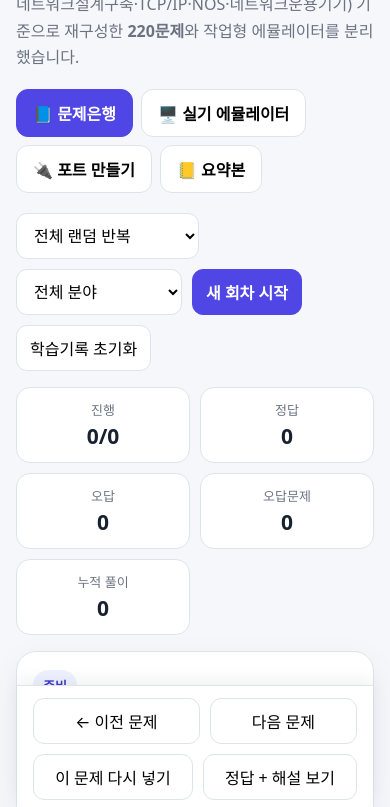
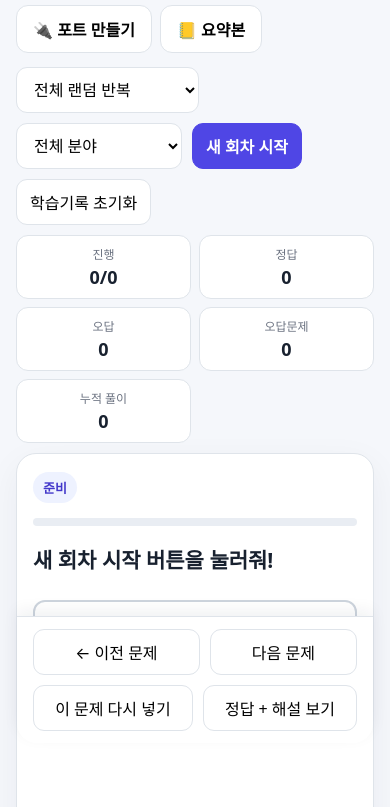
Before and after one commit to soobzzi/study, a plain HTML site: page index.html in a window 390 px wide. Shown: the part 101-908 px from the top of the page. Drawn offline with Linux system fonts and the light colour scheme.

Commit message:
style: 상단 영역을 더 간결하게 정리
- 제목 아래 긴 설명 문구 제거, 제목 글씨를 작게 줄임
- 모바일 전용 h1 크기 재정의(이전 수정에서 누락되어 다시 커지던 부분)를 제거
- 진행 통계 카드 패딩/여백을 줄여 위쪽 공간을 더 적당하게 보이도록 조정

```diff
--- a/index.html
+++ b/index.html
@@ -9,16 +9,16 @@
 *{box-sizing:border-box}
 html{overscroll-behavior-y:contain}
 body{margin:0;background:var(--bg);font-family:system-ui,-apple-system,"Segoe UI","Noto Sans KR",sans-serif;color:var(--text);overscroll-behavior-y:contain;-webkit-text-size-adjust:100%}
-.wrap{max-width:1040px;margin:0 auto;padding:22px 16px 90px}
+.wrap{max-width:1040px;margin:0 auto;padding:12px 16px 90px}
 button{min-height:44px}
-h1{margin:0 0 8px;font-size:30px}.desc{color:var(--muted);line-height:1.65;margin-bottom:18px}
-.top-tabs{display:flex;gap:8px;flex-wrap:wrap;margin:16px 0 20px}
+h1{margin:0 0 10px;font-size:19px;font-weight:700;color:var(--muted)}.desc{color:var(--muted);line-height:1.5;margin-bottom:12px;font-size:13px}
+.top-tabs{display:flex;gap:8px;flex-wrap:wrap;margin:0 0 14px}
 .top-tabs button{border:1px solid var(--line);background:#fff;padding:11px 16px;border-radius:12px;font-weight:700;cursor:pointer}
 .top-tabs button.active{background:var(--accent);color:#fff;border-color:var(--accent)}
 .section{display:none}.section.active{display:block}
 .toolbar,.actions,.emu-tabs{display:flex;flex-wrap:wrap;gap:10px}
 select,button,input{font:inherit}select,button{background:#fff;border:1px solid var(--line);border-radius:11px;padding:10px 13px}button{cursor:pointer}button.primary{background:var(--accent);color:#fff;border-color:var(--accent);font-weight:700}
-.stats{display:grid;grid-template-columns:repeat(5,1fr);gap:10px;margin:16px 0}.stat{background:#fff;border:1px solid var(--line);border-radius:14px;padding:12px;text-align:center;color:var(--muted);font-size:13px}.stat strong{display:block;color:var(--text);font-size:21px;margin-top:3px}
+.stats{display:grid;grid-template-columns:repeat(5,1fr);gap:8px;margin:10px 0}.stat{background:#fff;border:1px solid var(--line);border-radius:12px;padding:9px;text-align:center;color:var(--muted);font-size:12px}.stat strong{display:block;color:var(--text);font-size:18px;margin-top:2px}
 .card{background:#fff;border:1px solid var(--line);border-radius:20px;padding:24px;box-shadow:0 10px 35px rgba(20,30,50,.05)}
 .meta{display:flex;justify-content:space-between;align-items:center;margin-bottom:15px}.badge{background:#eef2ff;color:#4338ca;padding:6px 10px;border-radius:999px;font-weight:800;font-size:13px}
 .q{font-size:21px;line-height:1.6;margin:14px 0 22px;font-weight:750}.answerrow{display:flex;gap:10px}.answerrow input{flex:1;border:2px solid #cdd4dd;border-radius:12px;padding:13px 15px;outline:none;transition:border-color .15s,box-shadow .15s}
@@ -54,7 +54,7 @@ select,button,input{font:inherit}select,button{background:#fff;border:1px solid
 @media(max-width:760px){.sum-grid{grid-template-columns:1fr}}
 
 @media(max-width:760px){
-.stats{grid-template-columns:repeat(2,1fr)}.answerrow{flex-direction:column}.win-shell{grid-template-columns:1fr}.win-nav{display:flex;overflow:auto;gap:6px}.win-nav button{width:auto;white-space:nowrap}.cable-board{grid-template-columns:repeat(4,1fr)}h1{font-size:25px}
+.stats{grid-template-columns:repeat(2,1fr)}.answerrow{flex-direction:column}.win-shell{grid-template-columns:1fr}.win-nav{display:flex;overflow:auto;gap:6px}.win-nav button{width:auto;white-space:nowrap}.cable-board{grid-template-columns:repeat(4,1fr)}
 .card{padding:18px 16px 16px}
 #quizSection .actions{position:sticky;bottom:0;left:0;background:var(--card);margin:16px -16px -16px;padding:12px 16px calc(12px + env(safe-area-inset-bottom));border-top:1px solid var(--line);border-radius:0 0 20px 20px;box-shadow:0 -6px 16px rgba(20,30,50,.06);z-index:5}
 #quizSection .actions button{flex:1 1 auto}
@@ -65,7 +65,6 @@ select,button,input{font:inherit}select,button{background:#fff;border:1px solid
 <body>
 <div class="wrap">
 <h1>네트워크관리사 2급 실기 학습</h1>
-<div class="desc">ICQA 네트워크관리사 2급 실기 5과목(LAN전송매체·네트워크설계구축·TCP/IP·NOS·네트워크운용기기) 기준으로 재구성한 <b>220문제</b>와 작업형 에뮬레이터를 분리했습니다.</div>
 
 <div class="top-tabs">
 <button id="tabQuiz" class="active" onclick="showSection('quiz')">📘 문제은행</button>
```
